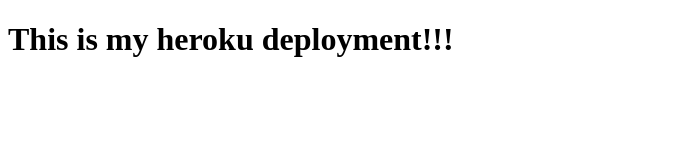
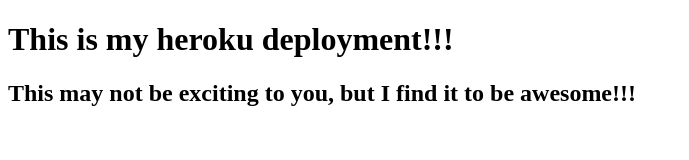
Before and after one commit to caseinpoint/fs-deployment-demo, a website: page index.html in a window 1280 px wide. Shown: the whole page, without its empty margins (0-689 px from the left). Drawn offline with Linux system fonts and the light colour scheme.

Commit message:
added a line to index.html

```diff
--- a/index.html
+++ b/index.html
@@ -8,5 +8,6 @@
 </head>
 <body>
   <h1>This is my heroku deployment!!!</h1>
+  <h2>This may not be exciting to you, but I find it to be awesome!!!</h2>
 </body>
 </html>
```
